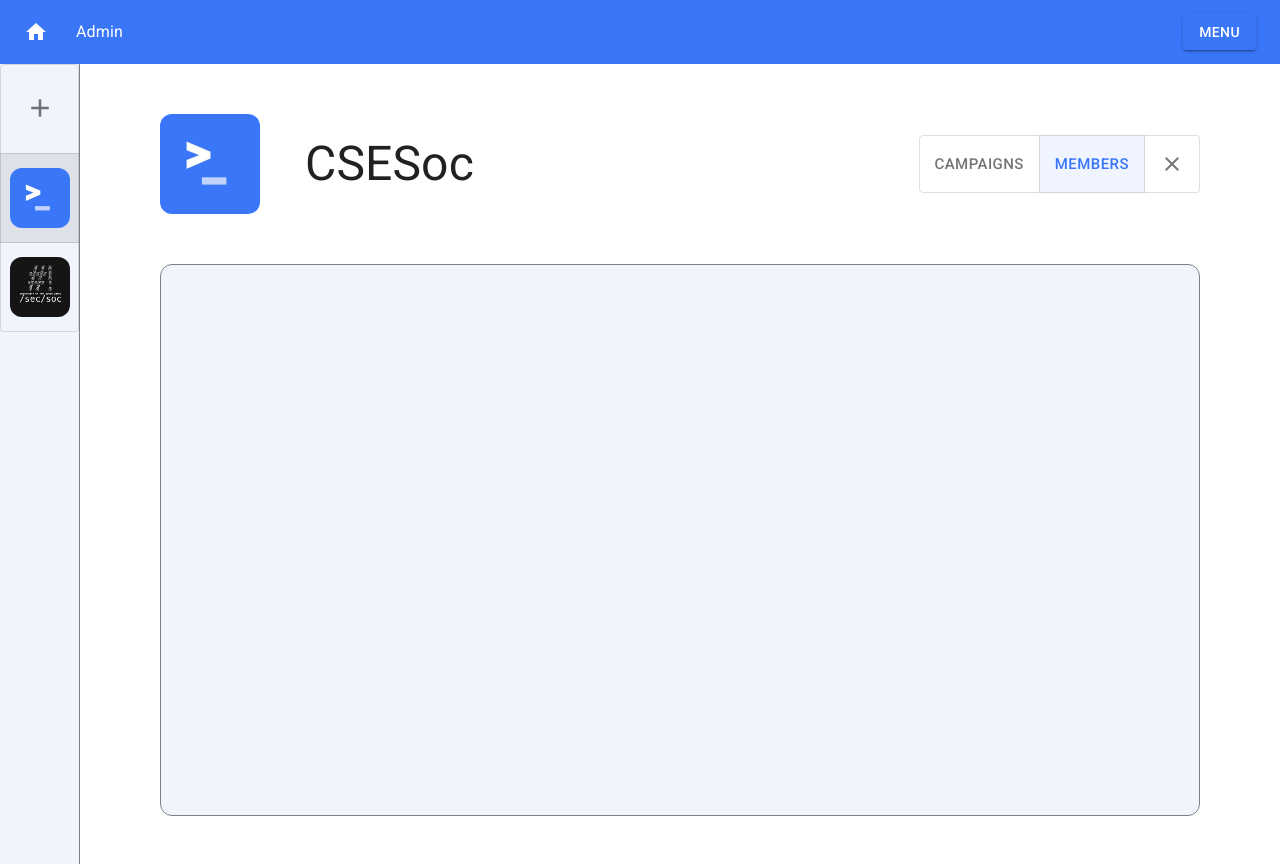
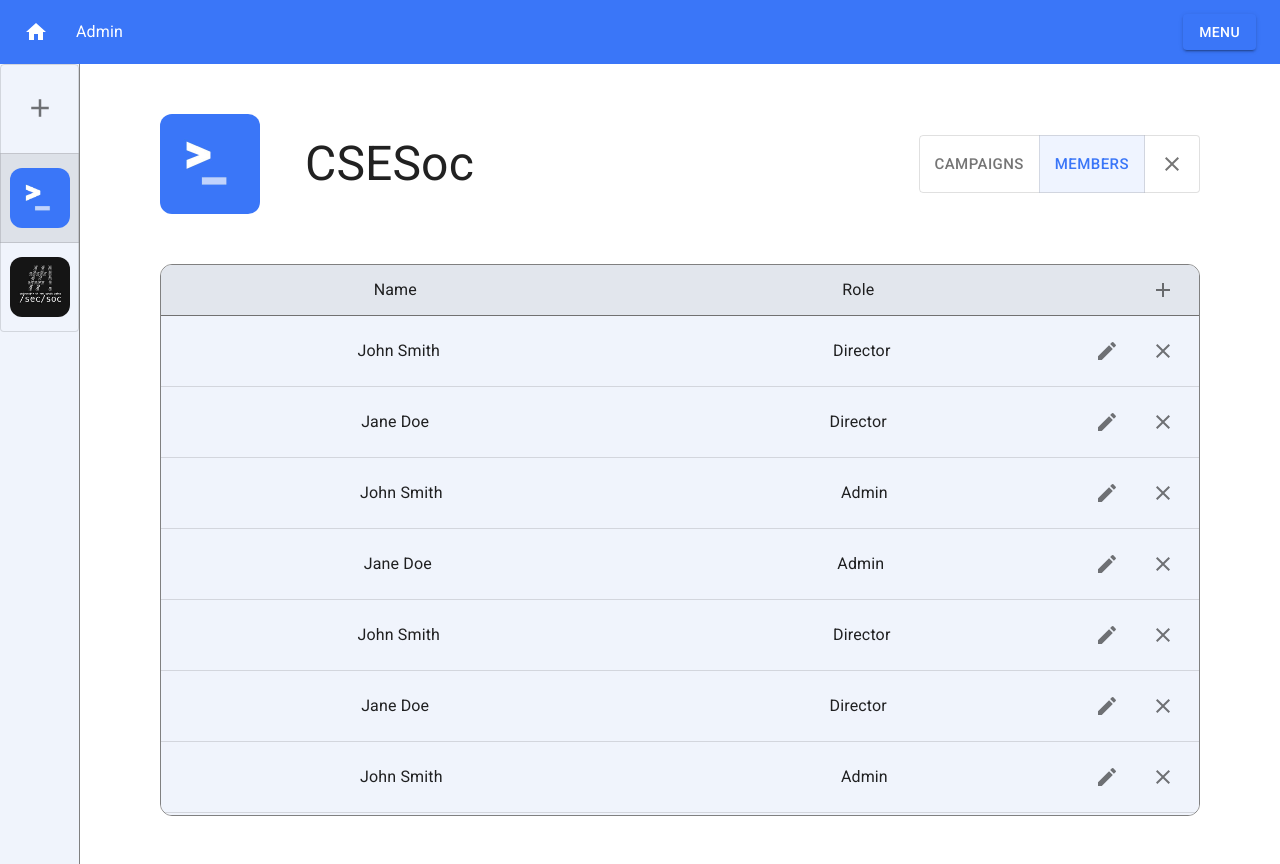
Before and after one commit to devsoc-unsw/chaos, a React (Create React App) app in the folder frontend/: page /Admin in a window 1280 px wide. Both pictures are taken after a click on the button "MEMBERS". Built offline with nearby package versions, Linux system fonts and the light colour scheme.

Commit message:
added content to admin page + links to create/delete campaigns

```diff
--- /dev/null
+++ b/frontend/src/components/AdminContent/AdminCampaignContent.js
@@ -0,0 +1,83 @@
+import React from 'react'
+import { useNavigate } from "react-router-dom";
+import {
+  AdminContentList,
+  ContentListHeader,
+  DummyDivForAlignment,
+  DummyIconForAlignment,
+  AdminDivider,
+  CampaignListItem,
+  CampaignListItemImage,
+  AdminListItemButton
+} from "./adminContent.styled"
+import { ListItemText, ListItemButton, Divider, ListItemIcon, IconButton } from "@mui/material";
+import ClearIcon from "@mui/icons-material/Clear";
+import EditIcon from '@mui/icons-material/Edit';
+import AddIcon from '@mui/icons-material/Add';
+
+const AdminCampaignContent = ({ campaigns, setCampaigns }) => {
+  const navigate = useNavigate();
+
+  const onDelete = (e) => {
+    // FIXME: integrate with backend to actually delete
+    e.stopPropagation();
+    const campaign_id = e.currentTarget.value;
+    setCampaigns(campaigns.filter(c => c.id !== parseInt(campaign_id)));
+  }
+
+  const onCampaignClick = (e) => {
+    if (e.currentTarget.value) {
+      e.preventDefault();
+      e.stopPropagation();
+    } else {
+      navigate("/marking");
+    }
+  };
+
+  return (
+    <AdminContentList>
+      <ContentListHeader>
+        <DummyDivForAlignment />
+        <ListItemText align="center">Title</ListItemText>
+        <ListItemText align="center">Dates</ListItemText>
+        <ListItemIcon>
+          <DummyIconForAlignment />
+        </ListItemIcon>
+        <ListItemIcon>
+          <IconButton>
+            <AddIcon onClick={() => navigate("/campaign/create")}/>
+          </IconButton>
+        </ListItemIcon>
+      </ContentListHeader>
+      <AdminDivider />
+      {
+        campaigns.map((c) => {
+          return (
+            <div>
+              <CampaignListItem>
+                <AdminListItemButton onClick={(e) => onCampaignClick(e) /*FIXME: should nav to marking/<c.id>*/}>
+                  <CampaignListItemImage src={c.image} />
+                  <ListItemText align="center">{c.title}</ListItemText>
+                  <ListItemText align="center">{c.startDate} - {c.endDate}</ListItemText>
+                  <ListItemIcon>
+                    <IconButton>
+                      <EditIcon></EditIcon>
+                    </IconButton>
+                  </ListItemIcon>
+                  <ListItemIcon>
+                    <IconButton value={c.id} onClick={(e) => onDelete(e)}>
+                      <ClearIcon></ClearIcon>
+                    </IconButton>
+                  </ListItemIcon>
+                </AdminListItemButton>
+              </CampaignListItem>
+              <Divider />
+            </div>
+          )
+        })
+      }
+    </AdminContentList>
+  )
+}
+
+export default AdminCampaignContent
--- /dev/null
+++ b/frontend/src/components/AdminContent/AdminMembersContent.js
@@ -0,0 +1,65 @@
+import React from 'react'
+import { useNavigate } from "react-router-dom";
+import {
+  AdminContentList,
+  DummyIconForAlignment,
+  ContentListHeader,
+  AdminDivider,
+  MemberListItem,
+  AdminListItemButton
+} from "./adminContent.styled"
+import { ListItem, ListItemText, ListItemButton, Divider, ListItemIcon, IconButton } from "@mui/material";
+import ClearIcon from "@mui/icons-material/Clear";
+import EditIcon from '@mui/icons-material/Edit';
+import AddIcon from '@mui/icons-material/Add';
+
+const AdminMembersContent = ({ members, setMembers }) => {
+  const onDelete = (member_id) => {
+    // FIXME: integrate with backend to actually delete
+    setMembers(members.filter(m => m.id !== parseInt(member_id)));
+  }
+  return (
+    <AdminContentList>
+      <ContentListHeader>
+        <ListItemText align="center">Name</ListItemText>
+        <ListItemText align="center">Role</ListItemText>
+        <ListItemIcon>
+          <DummyIconForAlignment />
+        </ListItemIcon>
+        <ListItemIcon>
+          <IconButton>
+            <AddIcon />
+          </IconButton>
+        </ListItemIcon>
+      </ContentListHeader>
+      <AdminDivider />
+      {
+        members.map((m) => {
+          return (
+            <div>
+              <MemberListItem>
+                <AdminListItemButton>
+                  <ListItemText align="center">{m.name}</ListItemText>
+                  <ListItemText align="center">{m.role}</ListItemText>
+                  <ListItemIcon>
+                    <IconButton>
+                      <EditIcon></EditIcon>
+                    </IconButton>
+                  </ListItemIcon>
+                  <ListItemIcon>
+                    <IconButton value={m.id} onClick={(e) => onDelete(e.currentTarget.value)}>
+                      <ClearIcon></ClearIcon>
+                    </IconButton>
+                  </ListItemIcon>
+                </AdminListItemButton>
+              </MemberListItem>
+              <Divider />
+            </div>
+          )
+        })
+      }
+    </AdminContentList>
+  )
+}
+
+export default AdminMembersContent
--- a/frontend/src/components/AdminContent/adminContent.styled.js
+++ b/frontend/src/components/AdminContent/adminContent.styled.js
@@ -1,58 +1,104 @@
 import { styled } from "@mui/material/styles";
+import { List, ListItem, ListItemText, ListItemButton, Divider } from "@mui/material";
+import AddIcon from "@mui/icons-material/Add";
 
-export const AdminContentContainer = styled('div')(() => ({
-  flex: '1 0 auto',
-  height: '100%',
-  backgroundColor: 'white'
+export const AdminContentContainer = styled("div")(() => ({
+  flex: "1 0 auto",
+  height: "100%",
+  backgroundColor: "white"
 }));
 
-export const ToggleButtonContainer = styled('div')(() => ({
-  display: 'flex',
-  justifyContent: 'flex-end',
-  alignItems: 'center',
-  backgroundColor: 'white',
-  height: '100%',
-  width: '50%',
-  marginRight: '80px'
+export const ToggleButtonContainer = styled("div")(() => ({
+  display: "flex",
+  justifyContent: "flex-end",
+  alignItems: "center",
+  backgroundColor: "white",
+  height: "100%",
+  width: "50%",
+  marginRight: "80px"
 }));
 
-export const ContentHeader = styled('div')(() => ({
-  display: 'flex',
-  justifyContent: 'space-between',
-  width: '100%',
-  height: '200px',
-  backgroundColor: 'white',
-  alignItems: 'center'
+export const ContentHeader = styled("div")(() => ({
+  display: "flex",
+  justifyContent: "space-between",
+  width: "100%",
+  height: "200px",
+  backgroundColor: "white",
+  alignItems: "center"
 }));
 
-export const OrgInfo = styled('div')(() => ({
-  display: 'flex',
-  width: '50%',
-  height: '100%',
-  alignItems: 'center'
+export const OrgInfo = styled("div")(() => ({
+  display: "flex",
+  width: "50%",
+  height: "100%",
+  alignItems: "center"
 }));
 
-export const OrgInfoImage = styled('img')(() => ({
-  height: '100px',
-  width: '100px',
-  margin: '45px',
-  marginLeft: '80px',
-  borderRadius: '12px'
+export const OrgInfoImage = styled("img")(() => ({
+  height: "100px",
+  width: "100px",
+  margin: "45px",
+  marginLeft: "80px",
+  borderRadius: "12px"
 }));
 
-export const OrgInfoName = styled('div')(() => ({
-  display: 'inline-flex',
-  alignSelf: 'center',
-  fontSize: '3rem'
+export const OrgInfoName = styled("div")(() => ({
+  display: "inline-flex",
+  alignSelf: "center",
+  fontSize: "3rem"
 }));
 
-export const ContentBody = styled('div')(() => ({
-  margin: '80px',
-  marginTop: '0px',
-  height: '69%',
-  borderColor: 'grey',
-  borderStyle: 'solid',
-  borderRadius: '12px',
-  borderWidth: '1px',
-  backgroundColor: '#f0f4fc'
+export const ContentBody = styled("div")(() => ({
+  margin: "80px",
+  marginTop: "0px",
+  height: "69%",
+  borderColor: "grey",
+  borderStyle: "solid",
+  borderRadius: "12px",
+  borderWidth: "1px",
+  backgroundColor: "#f0f4fc",
+  overflow: "auto"
 }));
+
+export const CampaignListItem = styled(ListItem)(() => ({
+  padding: "0px"
+}));
+
+export const CampaignListItemImage = styled("img")(() => ({
+  width: "250px",
+  height: "130px"
+}));
+
+export const MemberListItem = styled(ListItem)(() => ({
+  padding: "0px",
+  height: "70px"
+}));
+
+export const AdminContentList = styled(List)(() => ({
+  position: "relative",
+  padding:"0px",
+}));
+
+export const AdminListItemButton = styled(ListItemButton)(() => ({
+  padding: "0px",
+  height: "100%"
+}));
+
+export const ContentListHeader = styled(ListItem)(() => ({
+  padding:"0px",
+  height:"50px",
+  backgroundColor: "#e2e6ed"
+}));
+
+export const DummyDivForAlignment = styled("div")(() => ({
+  width: "250px",
+  height: "130px"
+}));
+
+export const DummyIconForAlignment = styled(AddIcon)(() => ({
+  display: "none"
+}));
+
+export const AdminDivider = styled(Divider)(() => ({
+  backgroundColor: "grey"
+}));
--- a/frontend/src/components/AdminContent/index.js
+++ b/frontend/src/components/AdminContent/index.js
@@ -1,19 +1,148 @@
-import React, { useState, useContext } from 'react'
-import { AdminContentContainer, ContentHeader, ToggleButtonContainer, OrgInfo, OrgInfoImage, OrgInfoName, ContentBody } from './adminContent.styled'
-import { ToggleButton, ToggleButtonGroup } from '@mui/material';
-import ClearIcon from '@mui/icons-material/Clear';
+import React, { useState, useContext } from "react"
+import {
+  AdminContentContainer,
+  ContentHeader,
+  ToggleButtonContainer,
+  OrgInfo,
+  OrgInfoImage,
+  OrgInfoName,
+  ContentBody,
+} from "./adminContent.styled"
+import { ToggleButton, ToggleButtonGroup } from "@mui/material";
+import ClearIcon from "@mui/icons-material/Clear";
+import DirectorDummy from "../../pages/dashboard/director.jpg";
+import ProjectLeadDummy from "../../pages/dashboard/project-lead.jpg";
+import ProjectTeamDummy from "../../pages/dashboard/project-team.png";
 
-import { orgContext } from '../../pages/admin';
+import { orgContext } from "../../pages/admin";
+import AdminCampaignContent from "./AdminCampaignContent";
+import AdminMembersContent from "./AdminMembersContent";
+
+const getCampaigns = (orgID, token) => {
+  // FIXME: should request from backend. Have this function defined here instead of utils
+  //        cause I don"t think it will be used again??
+  return [
+    {
+      id: 0,
+      image: DirectorDummy,
+      title: "Director Recruitment",
+      startDate: "1 Jan 2022",
+      endDate: "1 Feb 2022",
+    },
+    {
+      id: 1,
+      image: ProjectLeadDummy,
+      title: "Project Lead Recruitment",
+      startDate: "1 Feb 2022",
+      endDate: "1 Mar 2022",
+    },
+    {
+      id: 2,
+      image: ProjectTeamDummy,
+      title: "Project Team Recruitment",
+      startDate: "1 Mar 2022",
+      endDate: "1 Apr 2022",
+    }
+  ]
+}
+
+const getMembers = (orgID, token) => {
+  // FIXME: should request from backend. Have this function defined here instead of utils
+  //        cause I don"t think it will be used again??
+  return [
+    {
+      id: 0,
+      name: "John Smith",
+      role: "Director",
+    },
+    {
+      id: 1,
+      name: "Jane Doe",
+      role: "Director",
+    },
+    {
+      id: 2,
+      name: "John Smith",
+      role: "Admin",
+    },
+    {
+      id: 3,
+      name: "Jane Doe",
+      role: "Admin",
+    },
+    {
+      id: 4,
+      name: "John Smith",
+      role: "Director",
+    },
+    {
+      id: 5,
+      name: "Jane Doe",
+      role: "Director",
+    },
+    {
+      id: 6,
+      name: "John Smith",
+      role: "Admin",
+    },
+    {
+      id: 7,
+      name: "Jane Doe",
+      role: "Admin",
+    },
+    {
+      id: 8,
+      name: "John Smith",
+      role: "Director",
+    },
+    {
+      id: 9,
+      name: "Jane Doe",
+      role: "Director",
+    },
+    {
+      id: 10,
+      name: "John Smith",
+      role: "Admin",
+    },
+    {
+      id: 11,
+      name: "Jane Doe",
+      role: "Admin",
+    },
+    {
+      id: 12,
+      name: "John Smith",
+      role: "Director",
+    },
+    {
+      id: 13,
+      name: "Jane Doe",
+      role: "Director",
+    },
+    {
+      id: 14,
+      name: "John Smith",
+      role: "Admin",
+    },
+    {
+      id: 15,
+      name: "Jane Doe",
+      role: "Admin",
+    },
+  ]
+}
 
 // FIXME: content not aligned with sidebar, need to change sidebar :(
-
 const AdminContent = ({ id, icon, orgName }) => {
   const [windowSelected, setWindowSelected] = useState("campaigns");
   const {orgSelected, setOrgSelected, orgList, setOrgList} = useContext(orgContext);
+  const [campaigns, setCampaigns] = useState(getCampaigns(id));
+  const [members, setMembers] = useState(getMembers(id));
 
   const handleDeletion = () => {
     if (orgSelected === id) {
-      // FIXME: doesn't handle no remaining orgs, also assumes that
+      // FIXME: doesn"t handle no remaining orgs, also assumes that
       //        an org exists with id == 0, and that the user is a member
       //        of this org. Will be fixed when itegrated with backend.
       setOrgSelected(0);
@@ -22,11 +151,13 @@ const AdminContent = ({ id, icon, orgName }) => {
   }
 
   const handleWindowChange = (e, newWindow) => {
-    if (newWindow === "delete") {
-      handleDeletion()
-      setWindowSelected("campaigns");
-    } else {
-      setWindowSelected(newWindow);
+    if (newWindow) {
+      if (newWindow === "delete") {
+        handleDeletion()
+        setWindowSelected("campaigns");
+      } else {
+        setWindowSelected(newWindow);
+      }
     }
   };
 
@@ -52,7 +183,20 @@ const AdminContent = ({ id, icon, orgName }) => {
         </ToggleButtonContainer>
       </ContentHeader>
       <ContentBody>
-
+        {
+          windowSelected === 'campaigns' &&
+          <AdminCampaignContent
+            campaigns={campaigns}
+            setCampaigns={setCampaigns}
+          />
+        }
+        {
+          windowSelected === 'members' &&
+          <AdminMembersContent
+            members={members}
+            setMembers={setMembers}
+          />
+        }
       </ContentBody>
     </AdminContentContainer>
   )
```
